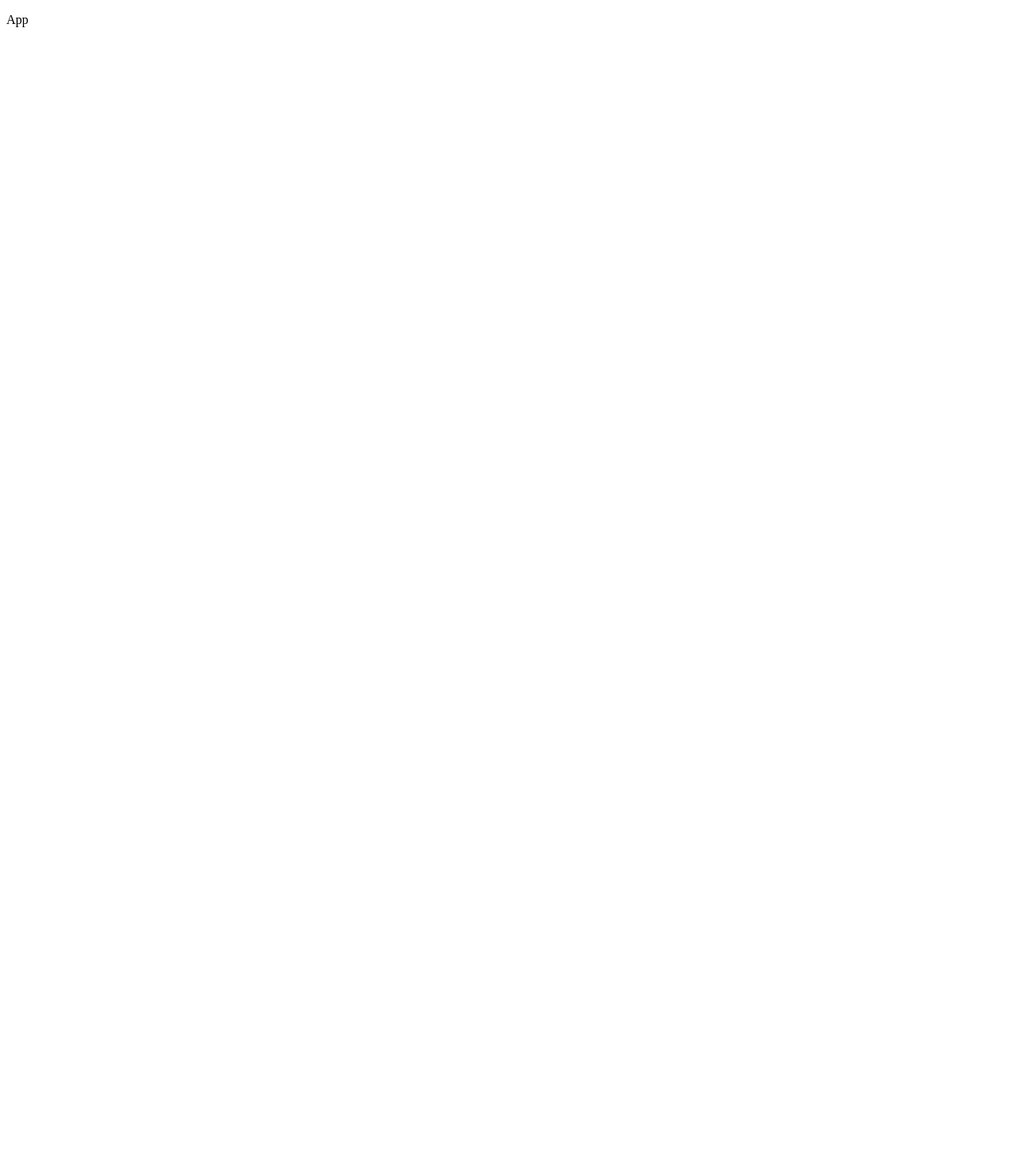
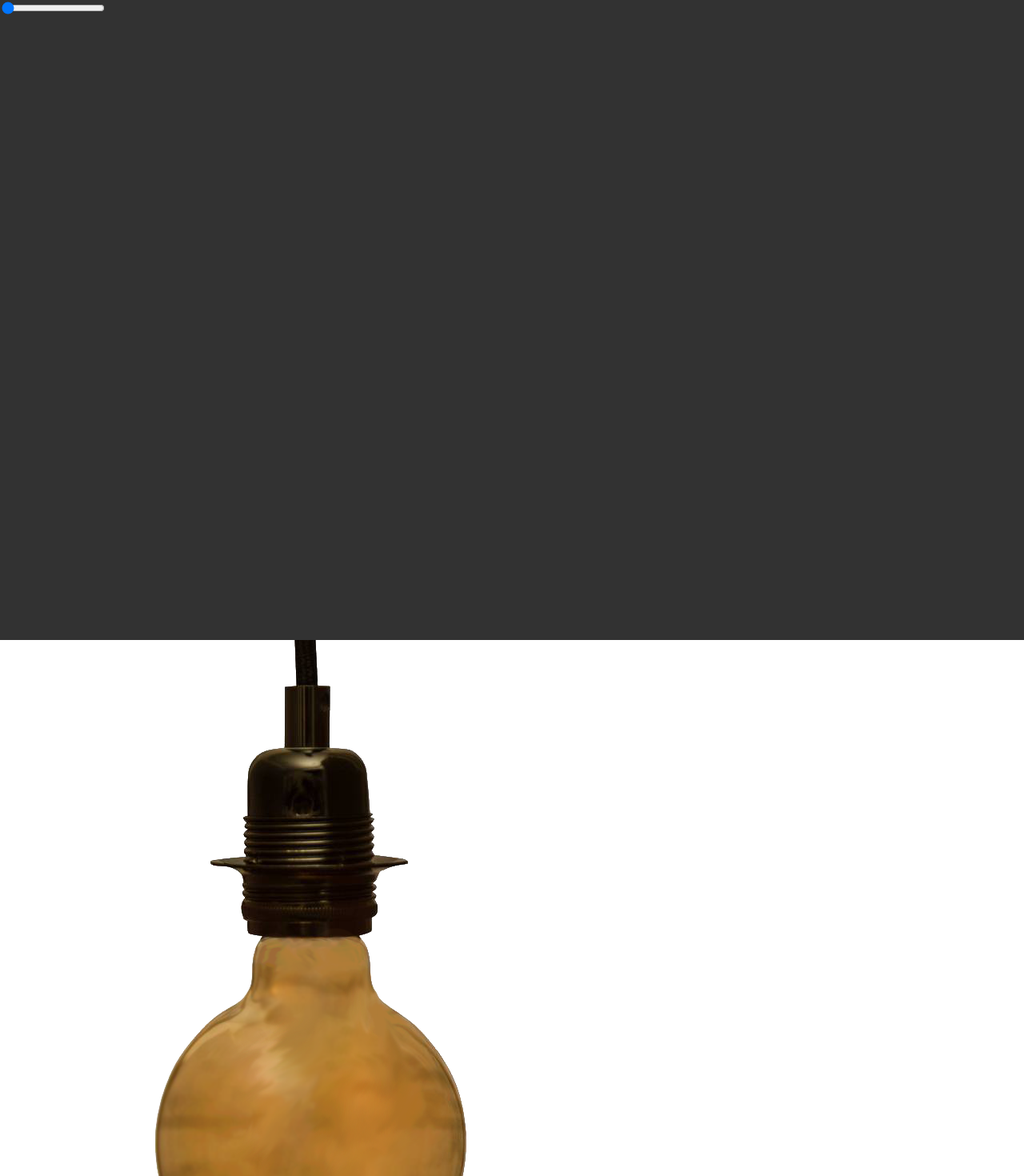
Before and after one commit to hedgecox/Hedgecox.dev, a React (Create React App) app: page / in a window 1280 px wide. Shown: the top 1470 px of the page at 80% size. Before the commit the page ends 800 px from the top, so only its background shows below. Built offline with nearby package versions, Linux system fonts and the light colour scheme.

Commit message:
Styled components dimming background

```diff
--- a/package.json
+++ b/package.json
@@ -8,7 +8,8 @@
     "@testing-library/user-event": "^7.1.2",
     "react": "^16.12.0",
     "react-dom": "^16.12.0",
-    "react-scripts": "3.3.0"
+    "react-scripts": "3.3.0",
+    "styled-components": "^5.0.0"
   },
   "scripts": {
     "start": "react-scripts start",
--- a/src/components/App.js
+++ b/src/components/App.js
@@ -1,7 +1,42 @@
-import React from "react";
+import React, { useState } from "react";
+import styled, { createGlobalStyle } from "styled-components";
+
+const GlobalStyle = createGlobalStyle`
+    body{
+        padding: 0;
+        margin: 0;
+    }
+`;
+
+const Main = styled.main`
+	width: 100%;
+	height: 100vh;
+`;
+
+const Bulb = styled.img`
+	position: absolute;
+`;
 
 const App = () => {
-	return <p>App</p>;
+	const [Brightness, SetBrightness] = useState(50);
+	const BrightnessChange = e => SetBrightness(e.target.value);
+
+	return (
+		<>
+			<GlobalStyle />
+			<Main style={{ backgroundColor: `rgb(${Brightness}, ${Brightness}, ${Brightness})` }}>
+				<input
+					type="range"
+					min={50}
+					max={255}
+					value={Brightness}
+					onChange={BrightnessChange}
+				/>
+			</Main>
+
+			<Bulb src="/bulb.png" alt="Lightbulb" />
+		</>
+	);
 };
 
 export default App;
```
Also changed, not shown: public/bulb.png (added), 1 other file (tests, documents, lock files or other folders).
